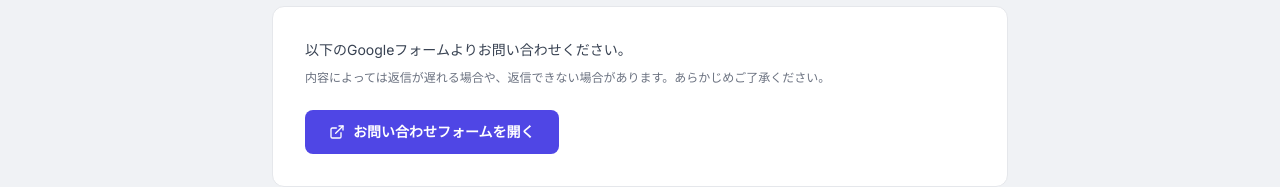
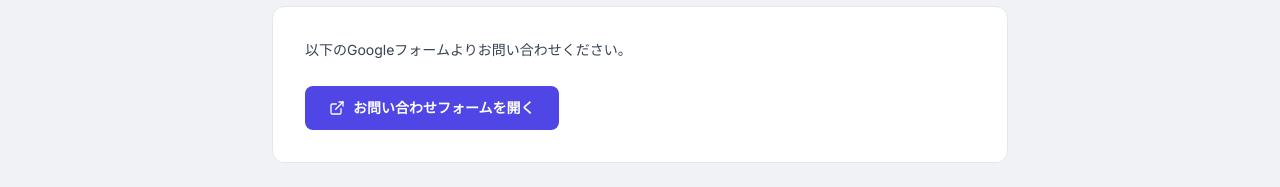
Before and after one commit to min0mi/kokyo-ethics, a Next.js app: page /contact in a window 1280 px wide. Shown: the part 222-409 px from the top of the page. Built offline with nearby package versions, Linux system fonts and the light colour scheme.

Commit message:
fix: remove disclaimer text from contact page

```diff
--- a/src/app/contact/page.tsx
+++ b/src/app/contact/page.tsx
@@ -27,9 +27,6 @@ export default function ContactPage() {
       <div className="bg-white rounded-xl p-8 border border-gray-200 space-y-6">
         <div className="space-y-2 text-sm text-gray-700 leading-relaxed">
           <p>以下のGoogleフォームよりお問い合わせください。</p>
-          <p className="text-xs text-gray-500">
-            内容によっては返信が遅れる場合や、返信できない場合があります。あらかじめご了承ください。
-          </p>
         </div>
 
         <a
```
